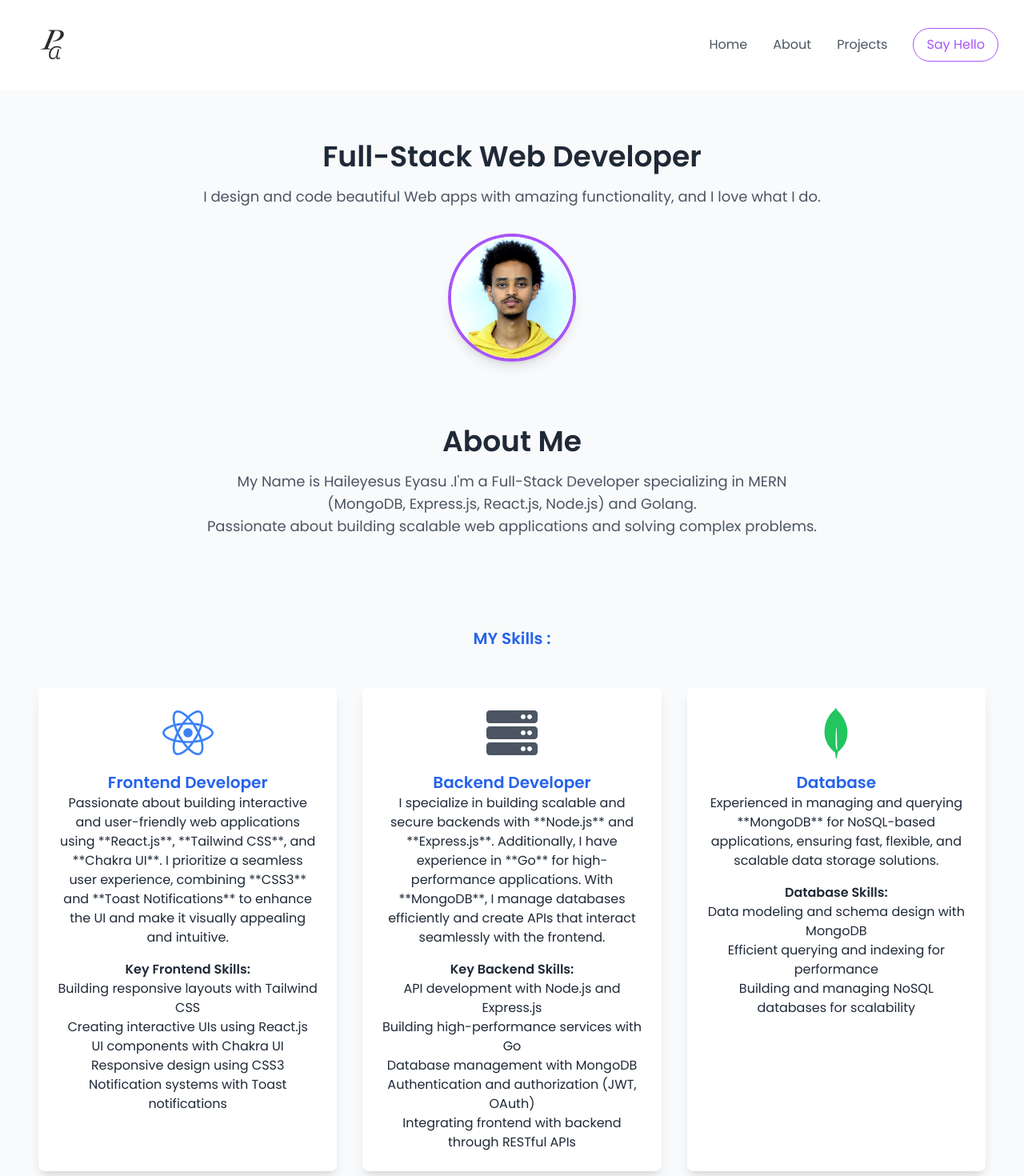
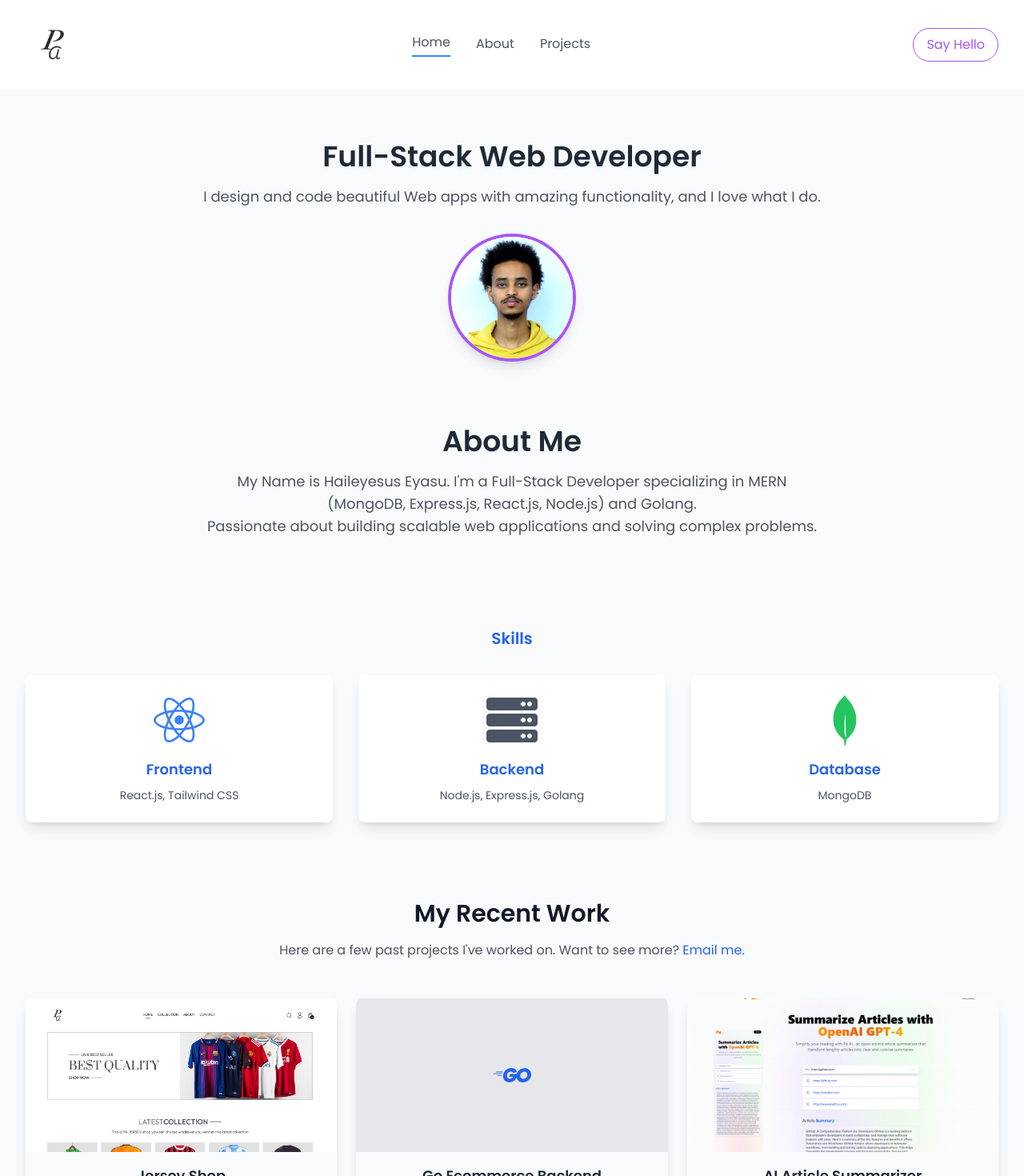
Before and after one commit to haile-paa/Portfolio, a React (Vite) app in the folder frontend/: page / in a window 1280 px wide. Shown: the top 1470 px of the page at 80% size. Built offline with nearby package versions, Linux system fonts and the light colour scheme.

Commit message:
Add animations

```diff
--- a/frontend/package.json
+++ b/frontend/package.json
@@ -11,6 +11,7 @@
   },
   "dependencies": {
     "axios": "^1.7.9",
+    "framer-motion": "^11.18.0",
     "react": "^18.3.1",
     "react-dom": "^18.3.1",
     "react-hot-toast": "^2.5.1",
--- a/frontend/src/components/Hero.jsx
+++ b/frontend/src/components/Hero.jsx
@@ -1,34 +1,82 @@
 import React from "react";
+import { motion } from "framer-motion";
 import About from "../pages/About";
 import Projects from "../pages/Projects";
 import Skills from "../pages/Skills";
 import { assets } from "../assets/assets";
 
 const Hero = () => {
+  // Animation variants
+  const fadeIn = {
+    hidden: { opacity: 0, y: 20 },
+    visible: { opacity: 1, y: 0 },
+  };
+
   return (
     <div className='text-center py-16 bg-gray-50'>
       {/* Title */}
-      <h1 className='text-4xl font-bold text-gray-800'>
+      <motion.h1
+        className='text-4xl font-bold text-gray-800'
+        variants={fadeIn}
+        initial='hidden'
+        animate='visible'
+        transition={{ duration: 0.8, ease: "easeOut" }}
+      >
         Full-Stack Web Developer
-      </h1>
+      </motion.h1>
 
       {/* Subtitle */}
-      <p className='text-gray-600 text-lg mt-4'>
+      <motion.p
+        className='text-gray-600 text-lg mt-4'
+        variants={fadeIn}
+        initial='hidden'
+        animate='visible'
+        transition={{ duration: 0.8, ease: "easeOut", delay: 0.2 }}
+      >
         I design and code beautiful Web apps with amazing functionality, and I
         love what I do.
-      </p>
+      </motion.p>
 
       {/* Illustration */}
-      <div className='mt-8 flex justify-center'>
-        <img
+      <motion.div
+        className='mt-8 flex justify-center'
+        variants={fadeIn}
+        initial='hidden'
+        animate='visible'
+        transition={{ duration: 0.8, ease: "easeOut", delay: 0.4 }}
+      >
+        <motion.img
           src={assets.picture}
           alt='Avatar'
           className='w-40 h-40 rounded-full border-4 border-purple-500 shadow-lg object-cover'
+          whileHover={{ scale: 1.1, rotate: 2 }}
+          whileTap={{ scale: 0.95 }}
+          transition={{ type: "spring", stiffness: 200, damping: 10 }}
         />
-      </div>
-      <About />
-      <Skills />
-      <Projects />
+      </motion.div>
+
+      {/* Sections */}
+      <motion.div
+        initial={{ opacity: 0, y: 30 }}
+        animate={{ opacity: 1, y: 0 }}
+        transition={{ duration: 1, ease: "easeOut", delay: 0.6 }}
+      >
+        <About />
+      </motion.div>
+      <motion.div
+        initial={{ opacity: 0, y: 30 }}
+        animate={{ opacity: 1, y: 0 }}
+        transition={{ duration: 1, ease: "easeOut", delay: 0.8 }}
+      >
+        <Skills />
+      </motion.div>
+      <motion.div
+        initial={{ opacity: 0, y: 30 }}
+        animate={{ opacity: 1, y: 0 }}
+        transition={{ duration: 1, ease: "easeOut", delay: 1 }}
+      >
+        <Projects />
+      </motion.div>
     </div>
   );
 };
--- a/frontend/src/components/Navbar.jsx
+++ b/frontend/src/components/Navbar.jsx
@@ -1,10 +1,11 @@
 import React, { useState, useEffect, useRef } from "react";
-import { Link } from "react-router-dom";
-import { assets } from "../assets/assets"; // Ensure assets is imported correctly
+import { Link, NavLink } from "react-router-dom";
+import { assets } from "../assets/assets";
+import { motion } from "framer-motion";
 
 const Navbar = () => {
   const [isMobileMenuOpen, setIsMobileMenuOpen] = useState(false);
-  const mobileMenuRef = useRef(null); // Create a ref to track the mobile menu
+  const mobileMenuRef = useRef(null);
 
   // Toggle the mobile menu
   const toggleMobileMenu = () => {
@@ -31,33 +32,89 @@ const Navbar = () => {
     };
   }, []);
 
+  // Fade-in animation variant
+  const fadeIn = {
+    hidden: { opacity: 0 },
+    visible: { opacity: 1, transition: { duration: 1 } },
+  };
+
+  // Hover animation variant (scale, rotate, and opacity)
+  const hoverAnimation = {
+    scale: 1.1,
+    rotate: 10,
+    opacity: 0.8,
+    transition: { duration: 0.3 },
+  };
+
   return (
-    <div className='flex justify-between items-center px-8 py-4 bg-white'>
-      {/* Logo / Home Link */}
-      <div className='text-purple-500 font-bold text-2xl'>
+    <motion.div
+      className='flex justify-between items-center px-8 py-4 bg-white'
+      initial='hidden'
+      animate='visible'
+      variants={fadeIn}
+    >
+      {/* Logo / Home Link with Hover Animation */}
+      <motion.div
+        className='text-purple-500 font-bold text-2xl'
+        variants={fadeIn}
+      >
         <Link to='/'>
-          <img src={assets.logo} alt='Logo' className='h-20 w-auto' />
+          <motion.img
+            src={assets.logo}
+            alt='Logo'
+            className='h-20 w-auto'
+            whileHover={hoverAnimation} // Trigger animation on hover
+            initial={{ scale: 1, rotate: 0, opacity: 1 }} // Initial state (before hover)
+          />
         </Link>
-      </div>
+      </motion.div>
 
       {/* Desktop Links */}
-      <div className='hidden md:flex items-center space-x-8'>
-        <Link to='/' className='text-gray-600 hover:text-gray-900'>
+      <motion.div
+        className='hidden md:flex items-center space-x-8'
+        variants={fadeIn}
+      >
+        <NavLink
+          to='/'
+          className={({ isActive }) =>
+            isActive
+              ? "text-gray-600 hover:text-gray-900 border-b-2 border-blue-500 pb-1"
+              : "text-gray-600 hover:text-gray-900 border-b-2 border-transparent"
+          }
+        >
           Home
-        </Link>
-        <Link to='/about' className='text-gray-600 hover:text-gray-900'>
+        </NavLink>
+        <NavLink
+          to='/about'
+          className={({ isActive }) =>
+            isActive
+              ? "text-gray-600 hover:text-gray-900 border-b-2 border-blue-500 pb-1"
+              : "text-gray-600 hover:text-gray-900 border-b-2 border-transparent"
+          }
+        >
           About
-        </Link>
-        <Link to='/projects' className='text-gray-600 hover:text-gray-900'>
+        </NavLink>
+        <NavLink
+          to='/projects'
+          className={({ isActive }) =>
+            isActive
+              ? "text-gray-600 hover:text-gray-900 border-b-2 border-blue-500 pb-1"
+              : "text-gray-600 hover:text-gray-900 border-b-2 border-transparent"
+          }
+        >
           Projects
-        </Link>
-        <Link
+        </NavLink>
+      </motion.div>
+
+      {/* Say Hello Button (always visible, centered) */}
+      <motion.div className='flex justify-center items-center w-full md:w-auto'>
+        <NavLink
           to='/contact'
           className='border border-purple-500 text-purple-500 px-4 py-2 rounded-full hover:bg-purple-500 hover:text-white transition'
         >
           Say Hello
-        </Link>
-      </div>
+        </NavLink>
+      </motion.div>
 
       {/* Mobile Menu Button */}
       <div className='md:hidden'>
@@ -84,41 +141,49 @@ const Navbar = () => {
 
       {/* Mobile Menu */}
       {isMobileMenuOpen && (
-        <div
-          ref={mobileMenuRef} // Attach the ref here
+        <motion.div
+          ref={mobileMenuRef}
           className='md:hidden absolute top-0 left-0 right-0 bg-white shadow-lg p-4'
+          initial='hidden'
+          animate='visible'
+          variants={fadeIn}
         >
-          <Link
+          <NavLink
             to='/'
-            className='block text-gray-600 hover:text-gray-900 py-2'
-            onClick={() => setIsMobileMenuOpen(false)} // Close menu when link is clicked
+            className={({ isActive }) =>
+              isActive
+                ? "block text-gray-600 hover:text-gray-900 py-2 border-b-2 border-blue-500 pb-1"
+                : "block text-gray-600 hover:text-gray-900 py-2 border-b-2 border-transparent"
+            }
+            onClick={() => setIsMobileMenuOpen(false)}
           >
             Home
-          </Link>
-          <Link
+          </NavLink>
+          <NavLink
             to='/about'
-            className='block text-gray-600 hover:text-gray-900 py-2'
-            onClick={() => setIsMobileMenuOpen(false)} // Close menu when link is clicked
+            className={({ isActive }) =>
+              isActive
+                ? "block text-gray-600 hover:text-gray-900 py-2 border-b-2 border-blue-500 pb-1"
+                : "block text-gray-600 hover:text-gray-900 py-2 border-b-2 border-transparent"
+            }
+            onClick={() => setIsMobileMenuOpen(false)}
           >
             About
-          </Link>
-          <Link
+          </NavLink>
+          <NavLink
             to='/projects'
-            className='block text-gray-600 hover:text-gray-900 py-2'
-            onClick={() => setIsMobileMenuOpen(false)} // Close menu when link is clicked
+            className={({ isActive }) =>
+              isActive
+                ? "block text-gray-600 hover:text-gray-900 py-2 border-b-2 border-blue-500 pb-1"
+                : "block text-gray-600 hover:text-gray-900 py-2 border-b-2 border-transparent"
+            }
+            onClick={() => setIsMobileMenuOpen(false)}
           >
             Projects
-          </Link>
-          <Link
-            to='/contact'
-            className='block text-gray-600 hover:text-gray-900 py-2 border-t border-gray-200'
-            onClick={() => setIsMobileMenuOpen(false)} // Close menu when link is clicked
-          >
-            Say Hello
-          </Link>
-        </div>
+          </NavLink>
+        </motion.div>
       )}
-    </div>
+    </motion.div>
   );
 };
 
--- a/frontend/src/pages/About.jsx
+++ b/frontend/src/pages/About.jsx
@@ -1,22 +1,40 @@
 import React from "react";
+import { motion } from "framer-motion";
 
 const About = () => {
+  // Animation variants for fading in
+  const fadeIn = {
+    hidden: { opacity: 0, y: 20 },
+    visible: { opacity: 1, y: 0, transition: { duration: 1 } },
+  };
+
   return (
-    <section
+    <motion.section
       className='py-20 bg-gray-50'
       id='about'
       style={{ textAlign: "center" }}
+      initial='hidden'
+      animate='visible'
+      variants={fadeIn}
     >
       <div className='container mx-auto'>
-        <h2 className='text-4xl font-bold mb-4 text-gray-800'>About Me</h2>
-        <p className='text-lg text-gray-600'>
-          My Name is Haileyesus Eyasu .I'm a Full-Stack Developer specializing
+        {/* Animated Title */}
+        <motion.h2
+          className='text-4xl font-bold mb-4 text-gray-800'
+          variants={fadeIn}
+        >
+          About Me
+        </motion.h2>
+
+        {/* Animated Paragraph */}
+        <motion.p className='text-lg text-gray-600' variants={fadeIn}>
+          My Name is Haileyesus Eyasu. I'm a Full-Stack Developer specializing
           in MERN <br /> (MongoDB, Express.js, React.js, Node.js) and Golang.
           <br /> Passionate about building scalable web applications and solving
           complex problems.
-        </p>
+        </motion.p>
       </div>
-    </section>
+    </motion.section>
   );
 };
 
--- a/frontend/src/pages/Projects.jsx
+++ b/frontend/src/pages/Projects.jsx
@@ -1,7 +1,9 @@
 import React from "react";
+import { motion } from "framer-motion";
 import jersey from "../assets/jersey-shop.png";
 import pa_ai from "../assets/pa-ai.png";
-import { FaServer } from "react-icons/fa"; // Importing the server icon
+import { FaServer, FaGithub } from "react-icons/fa"; // Importing the server and GitHub icons
+import { SiGo } from "react-icons/si"; // Import the Go icon
 
 const projects = [
   {
@@ -13,7 +15,7 @@ const projects = [
   {
     id: 2,
     title: "Go Ecommerce Backend",
-    img: <FaServer className='w-full h-full text-blue-600' />, // Using the icon as an image
+    img: <SiGo className='w-12 h-12 text-blue-600' />, // Use Go icon for "Go" projects
     link: "https://github.com/haile-paa/ecommerce-backend",
   },
   {
@@ -25,8 +27,20 @@ const projects = [
 ];
 
 const Projects = () => {
+  // Animation variants for fading in and sliding up
+  const fadeIn = {
+    hidden: { opacity: 0, y: 20 },
+    visible: { opacity: 1, y: 0 },
+  };
+
   return (
-    <section className='px-8 py-16 bg-gray-50'>
+    <motion.section
+      className='px-8 py-16 bg-gray-50'
+      variants={fadeIn}
+      initial='hidden'
+      animate='visible'
+      transition={{ duration: 1, ease: "easeOut" }}
+    >
       <div className='text-center mb-12'>
         <h2 className='text-3xl font-bold text-gray-900'>My Recent Work</h2>
         <p className='text-gray-600 mt-4'>
@@ -40,7 +54,12 @@ const Projects = () => {
         </p>
       </div>
 
-      <div className='grid grid-cols-1 sm:grid-cols-2 md:grid-cols-3 gap-6'>
+      <motion.div
+        className='grid grid-cols-1 sm:grid-cols-2 md:grid-cols-3 gap-6'
+        initial={{ opacity: 0, y: 30 }}
+        animate={{ opacity: 1, y: 0 }}
+        transition={{ duration: 1, ease: "easeOut", delay: 0.6 }}
+      >
         {projects.map((project) => (
           <div
             key={project.id}
@@ -54,7 +73,7 @@ const Projects = () => {
               }`}
             >
               {project.id === 2 ? (
-                project.img // Render the icon directly
+                project.img // Render the Go icon if the project contains "Go"
               ) : (
                 <img
                   src={project.img}
@@ -63,6 +82,7 @@ const Projects = () => {
                 />
               )}
             </div>
+
             <a
               href={project.link}
               target='_blank'
@@ -70,9 +90,17 @@ const Projects = () => {
               className='absolute inset-0 bg-black bg-opacity-60 flex justify-center items-center opacity-0 group-hover:opacity-100 transition-opacity duration-500'
             >
               <span className='text-white text-lg font-semibold'>
-                {project.id === 2 ? "Visit Code" : "Visit Site"}
+                {project.id === 2 ? (
+                  <div className='flex items-center space-x-2'>
+                    <FaGithub className='text-white' />
+                    <span>Visit Code</span>
+                  </div>
+                ) : (
+                  "Visit Site"
+                )}
               </span>
             </a>
+
             <div className='p-4'>
               <h3 className='text-lg font-semibold text-gray-800'>
                 {project.title}
@@ -80,8 +108,8 @@ const Projects = () => {
             </div>
           </div>
         ))}
-      </div>
-    </section>
+      </motion.div>
+    </motion.section>
   );
 };
 
--- a/frontend/src/pages/Skills.jsx
+++ b/frontend/src/pages/Skills.jsx
@@ -1,88 +1,114 @@
-import React from "react";
+import React, { useState } from "react";
 import { FaReact } from "react-icons/fa"; // React icon
 import { SiMongodb } from "react-icons/si"; // MongoDB icon
 import { FaServer } from "react-icons/fa"; // Server/Backend icon
+import { motion } from "framer-motion";
 
 const Skills = () => {
+  const [clickedSkill, setClickedSkill] = useState(null); // Track clicked skill
+
+  // Animation variants
+  const slideIn = {
+    hidden: { opacity: 0, x: -50 },
+    visible: { opacity: 1, x: 0 },
+  };
+
+  const cardRotate = {
+    whileHover: {
+      rotate: 5,
+      transition: { type: "spring", stiffness: 200, damping: 10 },
+    },
+    whileTap: {
+      rotate: 5, // Apply rotation when clicked (on mobile)
+      transition: { type: "spring", stiffness: 200, damping: 10 },
+    },
+  };
+
+  // Handle click to toggle the clicked state for mobile
+  const handleCardClick = (skill) => {
+    if (clickedSkill === skill) {
+      setClickedSkill(null); // Deselect if the same card is clicked again
+    } else {
+      setClickedSkill(skill);
+    }
+  };
+
   return (
-    <div className='p-8 prose dark:prose-invert text-gray-800'>
-      <h1 className='text-xl font-bold text-blue-600'>MY Skills :</h1>
+    <motion.div
+      className='p-8 text-gray-800'
+      initial='hidden'
+      animate='visible'
+      variants={slideIn}
+      transition={{ duration: 0.8, ease: "easeOut" }}
+    >
+      {/* Title */}
+      <motion.h1
+        className='text-xl font-bold text-blue-600'
+        variants={slideIn}
+        transition={{ duration: 0.6 }}
+      >
+        Skills
+      </motion.h1>
 
-      <div className='flex flex-col items-center justify-center p-4'>
+      {/* Skill Cards */}
       <div className='grid grid-cols-1 md:grid-cols-3 gap-8 mt-8'>
         {/* Frontend Developer */}
-          <div className='bg-white p-6 rounded-lg shadow-lg'>
+        <motion.div
+          className={`bg-white p-6 rounded-lg shadow-lg ${
+            clickedSkill === "frontend" ? "transform rotate-5" : ""
+          }`}
+          variants={slideIn}
+          transition={{ duration: 0.8, delay: 0.2 }}
+          whileHover={cardRotate.whileHover}
+          whileTap={cardRotate.whileTap} // Apply rotation on click (tap)
+          onClick={() => handleCardClick("frontend")} // Click handler
+        >
           <div className='flex items-center justify-center mb-4'>
-              <FaReact className='text-blue-500 h-16 w-16' /> {/* React Icon */}
+            <FaReact className='text-blue-500 h-16 w-16' />
           </div>
-            <h2 className='text-xl font-bold text-blue-600'>
-              Frontend Developer
-            </h2>
-            <p>
-              Passionate about building interactive and user-friendly web
-              applications using **React.js**, **Tailwind CSS**, and **Chakra
-              UI**. I prioritize a seamless user experience, combining **CSS3**
-              and **Toast Notifications** to enhance the UI and make it visually
-              appealing and intuitive.
-            </p>
-            <h3 className='mt-4 font-semibold'>Key Frontend Skills:</h3>
-            <ul>
-              <li>Building responsive layouts with Tailwind CSS</li>
-              <li>Creating interactive UIs using React.js</li>
-              <li>UI components with Chakra UI</li>
-              <li>Responsive design using CSS3</li>
-              <li>Notification systems with Toast notifications</li>
-            </ul>
-          </div>
+          <h2 className='text-lg font-bold text-blue-600'>Frontend</h2>
+          <p className='text-sm text-gray-600 mt-2'>React.js, Tailwind CSS</p>
+        </motion.div>
 
         {/* Backend Developer */}
-          <div className='bg-white p-6 rounded-lg shadow-lg'>
+        <motion.div
+          className={`bg-white p-6 rounded-lg shadow-lg ${
+            clickedSkill === "backend" ? "transform rotate-5" : ""
+          }`}
+          variants={slideIn}
+          transition={{ duration: 0.8, delay: 0.4 }}
+          whileHover={cardRotate.whileHover}
+          whileTap={cardRotate.whileTap} // Apply rotation on click (tap)
+          onClick={() => handleCardClick("backend")} // Click handler
+        >
           <div className='flex items-center justify-center mb-4'>
-              <FaServer className='text-gray-600 h-16 w-16' />{" "}
-              {/* Server/Backend Icon */}
+            <FaServer className='text-gray-600 h-16 w-16' />
           </div>
-            <h2 className='text-xl font-bold text-blue-600'>
-              Backend Developer
-            </h2>
-            <p>
-              I specialize in building scalable and secure backends with
-              **Node.js** and **Express.js**. Additionally, I have experience in
-              **Go** for high-performance applications. With **MongoDB**, I
-              manage databases efficiently and create APIs that interact
-              seamlessly with the frontend.
+          <h2 className='text-lg font-bold text-blue-600'>Backend</h2>
+          <p className='text-sm text-gray-600 mt-2'>
+            Node.js, Express.js, Golang
           </p>
-            <h3 className='mt-4 font-semibold'>Key Backend Skills:</h3>
-            <ul>
-              <li>API development with Node.js and Express.js</li>
-              <li>Building high-performance services with Go</li>
-              <li>Database management with MongoDB</li>
-              <li>Authentication and authorization (JWT, OAuth)</li>
-              <li>Integrating frontend with backend through RESTful APIs</li>
-            </ul>
-          </div>
+        </motion.div>
 
         {/* Database */}
-          <div className='bg-white p-6 rounded-lg shadow-lg'>
+        <motion.div
+          className={`bg-white p-6 rounded-lg shadow-lg ${
+            clickedSkill === "database" ? "transform rotate-5" : ""
+          }`}
+          variants={slideIn}
+          transition={{ duration: 0.8, delay: 0.6 }}
+          whileHover={cardRotate.whileHover}
+          whileTap={cardRotate.whileTap} // Apply rotation on click (tap)
+          onClick={() => handleCardClick("database")} // Click handler
+        >
           <div className='flex items-center justify-center mb-4'>
-              <SiMongodb className='text-green-500 h-16 w-16' />{" "}
-              {/* MongoDB Icon */}
+            <SiMongodb className='text-green-500 h-16 w-16' />
           </div>
-            <h2 className='text-xl font-bold text-blue-600'>Database</h2>
-            <p>
-              Experienced in managing and querying **MongoDB** for NoSQL-based
-              applications, ensuring fast, flexible, and scalable data storage
-              solutions.
-            </p>
-            <h3 className='mt-4 font-semibold'>Database Skills:</h3>
-            <ul>
-              <li>Data modeling and schema design with MongoDB</li>
-              <li>Efficient querying and indexing for performance</li>
-              <li>Building and managing NoSQL databases for scalability</li>
-            </ul>
+          <h2 className='text-lg font-bold text-blue-600'>Database</h2>
+          <p className='text-sm text-gray-600 mt-2'>MongoDB</p>
+        </motion.div>
       </div>
-        </div>
-      </div>
-    </div>
+    </motion.div>
   );
 };
 
--- a/frontend/src/pages/Socials.jsx
+++ b/frontend/src/pages/Socials.jsx
@@ -1,40 +1,59 @@
 import React from "react";
 import { AiOutlineMail } from "react-icons/ai"; // Gmail icon
 import { FaLinkedin } from "react-icons/fa"; // LinkedIn icon
+import { motion } from "framer-motion";
 
 const Socials = () => {
+  const iconHover = {
+    whileHover: { scale: 1.2, rotate: 10, transition: { duration: 0.3 } },
+  };
+
+  const fadeIn = {
+    hidden: { opacity: 0 },
+    visible: { opacity: 1, transition: { duration: 1 } },
+  };
+
   return (
-    <footer className='bg-gray-800 py-6 text-white'>
+    <motion.footer
+      className='bg-gray-800 py-6 text-white'
+      initial='hidden'
+      animate='visible'
+      variants={fadeIn}
+    >
       <div className='container mx-auto text-center'>
         <p className='text-lg font-semibold mb-4'>Connect with me:</p>
         <div className='flex justify-center space-x-8'>
           {/* Gmail */}
-          <a
+          <motion.a
             href='mailto:haileyesuseyasu@gmail.com'
             target='_blank'
             rel='noopener noreferrer'
             className='flex items-center'
+            variants={iconHover}
+            whileHover='whileHover'
           >
-            <AiOutlineMail className='h-8 w-8 text-red-500 hover:opacity-80 transition-opacity' />
+            <AiOutlineMail className='h-8 w-8 text-red-500' />
             <span className='sr-only'>Gmail</span>
-          </a>
+          </motion.a>
           {/* LinkedIn */}
-          <a
+          <motion.a
             href='https://www.linkedin.com/in/haileyesus-eyasu-404795264'
             target='_blank'
             rel='noopener noreferrer'
             className='flex items-center'
+            variants={iconHover}
+            whileHover='whileHover'
           >
-            <FaLinkedin className='h-8 w-8 text-blue-500 hover:opacity-80 transition-opacity' />
+            <FaLinkedin className='h-8 w-8 text-blue-500' />
             <span className='sr-only'>LinkedIn</span>
-          </a>
+          </motion.a>
         </div>
         <p className='mt-6 text-sm text-gray-400'>
           &copy; {new Date().getFullYear()} PA developments. All rights
           reserved.
         </p>
       </div>
-    </footer>
+    </motion.footer>
   );
 };
 
```
Also changed, not shown: frontend/src/pages/Contact.jsx (+45 -11 lines), 1 other file (tests, documents, lock files or other folders). Lines whose indentation alone changed are shown as unchanged.
